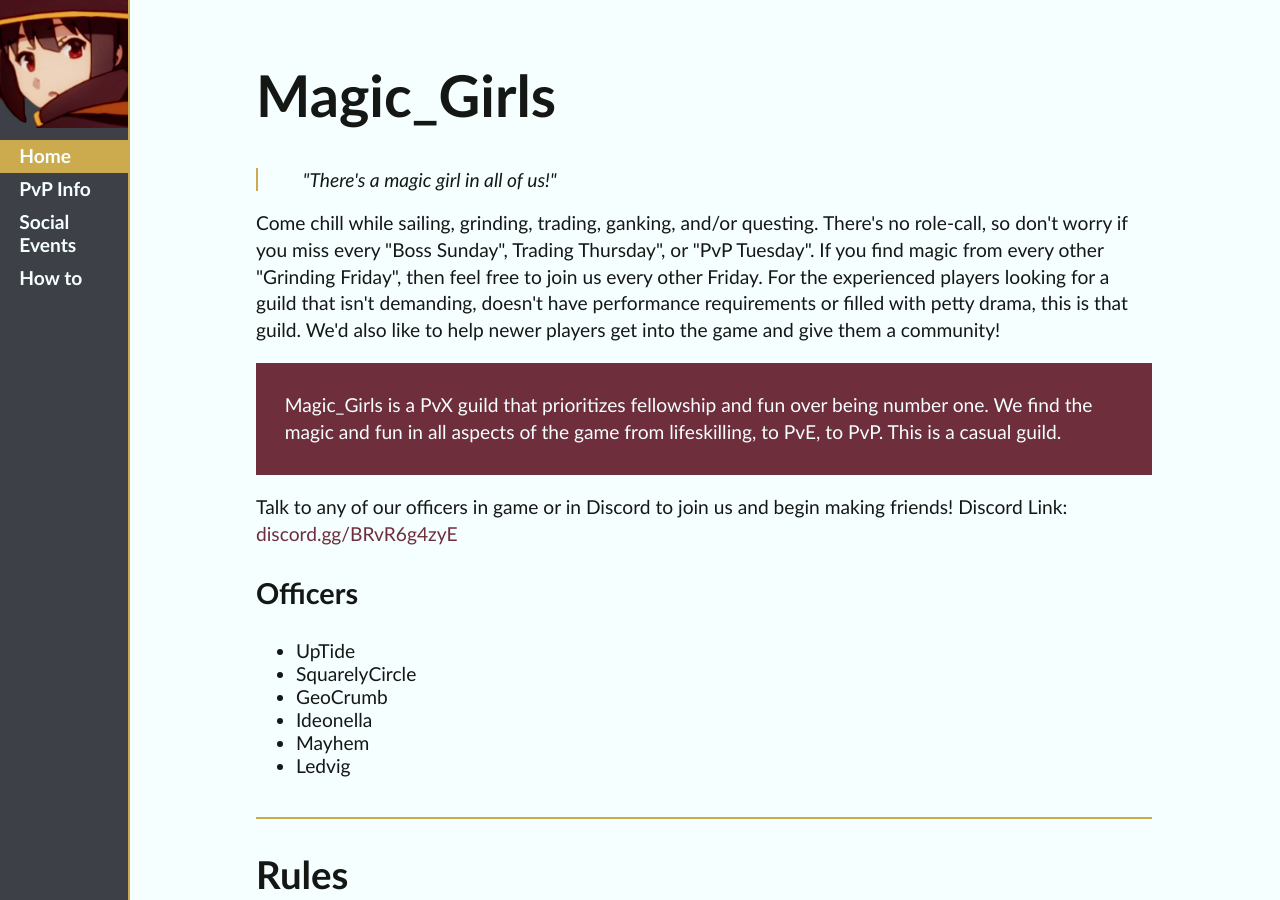
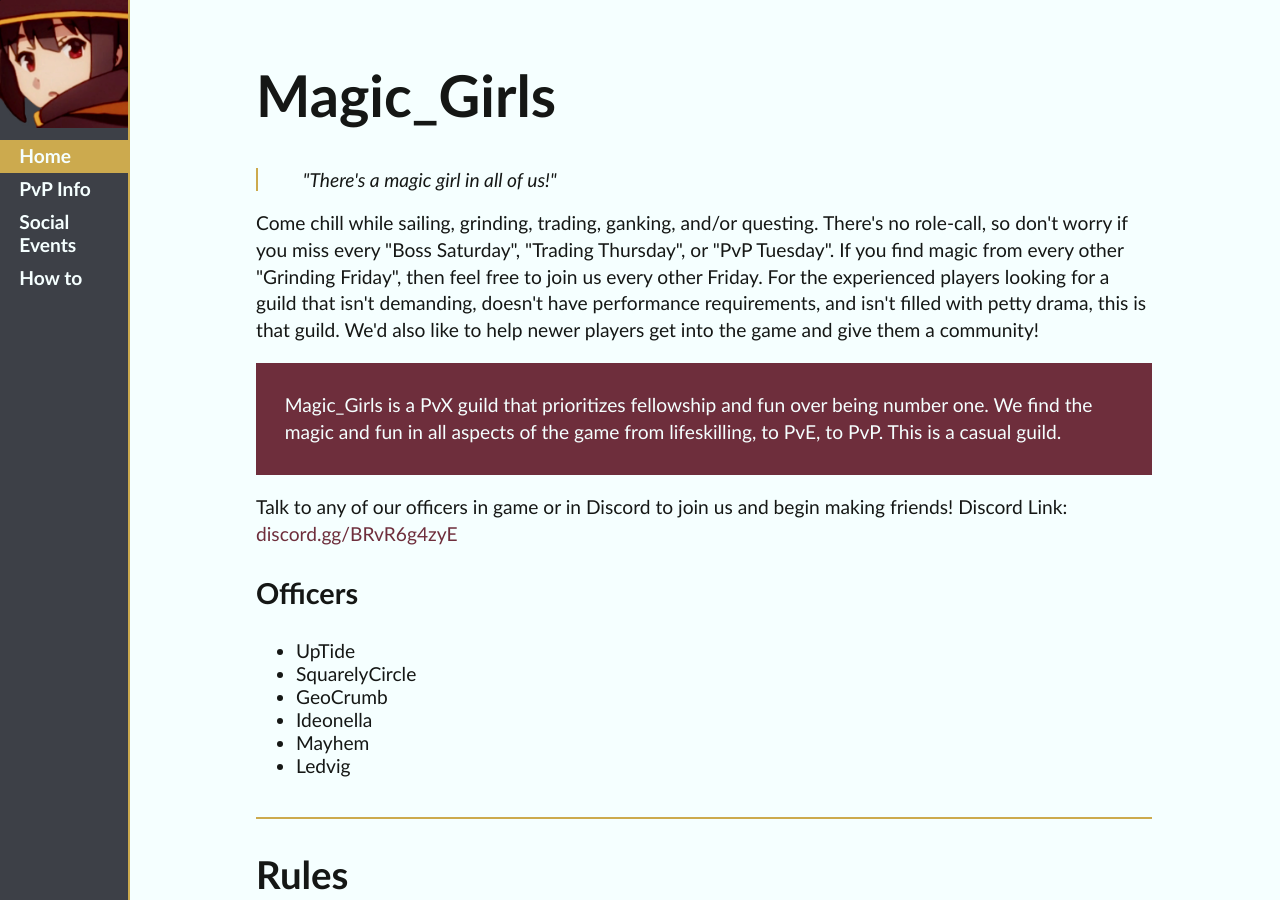
Before and after one commit to ideonella/ideonella.github.io, a Jekyll site: the page built from index.html, in a window 1280 px wide and 900 px high. Built offline with Jekyll 4.4.1, drawn with Linux system fonts in a browser that asks for light colours.

Commit message:
Update index.html

```diff
--- a/index.html
+++ b/index.html
@@ -2,8 +2,16 @@
 layout: default
 title: Magic_Girls
 ---
-<h1 id="magic-girls">Magic_Girls</h1><blockquote>"There's a magic girl in all of us!"</blockquote><p>Come chill while sailing, grinding, trading, ganking, and/or questing. There's no role-call, so don't worry if you miss every "Boss Sunday", Trading Thursday", or "PvP Tuesday". If you find magic from every other "Grinding Friday", then feel free to join us every other Friday. For the experienced players looking for a guild that isn't demanding, doesn't have performance requirements or filled with petty drama, this is that guild. We'd also like to help newer players get into the game and give them a community!</p>
-<p class="critical">Magic_Girls is a PvX guild that prioritizes fellowship and fun over being number one. We find the magic and fun in all aspects of the game from lifeskilling, to PvE, to PvP. This is a casual guild.</p><p>Talk to any of our officers in game or in Discord to join us and begin making friends! Discord Link: <a href="https://discord.gg/BRvR6g4zyE">discord.gg/BRvR6g4zyE</a>
+<h1 id="magic-girls">Magic_Girls</h1><blockquote>"There's a magic girl in all of us!"</blockquote><p>
+ Come chill while sailing, grinding, trading, ganking, and/or questing. There's no role-call, so don't worry if you miss every
+ "Boss Saturday", "Trading Thursday", or "PvP Tuesday". If you find magic from every other "Grinding Friday",
+ then feel free to join us every other Friday. For the experienced players looking for a guild that isn't demanding,
+ doesn't have performance requirements, and isn't filled with petty drama, this is that guild. We'd also like to help newer players get
+ into the game and give them a community!</p>
+<p class="critical">Magic_Girls is a PvX guild that prioritizes fellowship and fun over being number one.
+ We find the magic and fun in all aspects of the game from lifeskilling, to PvE, to PvP. This is a casual guild.</p>
+<p>Talk to any of our officers in game or in Discord to join us and begin making friends!
+  Discord Link: <a href="https://discord.gg/BRvR6g4zyE">discord.gg/BRvR6g4zyE</a>
 </p><h3 id="officers">Officers</h3><ul>
 <li>UpTide</li>
 <li>SquarelyCircle</li>
```
